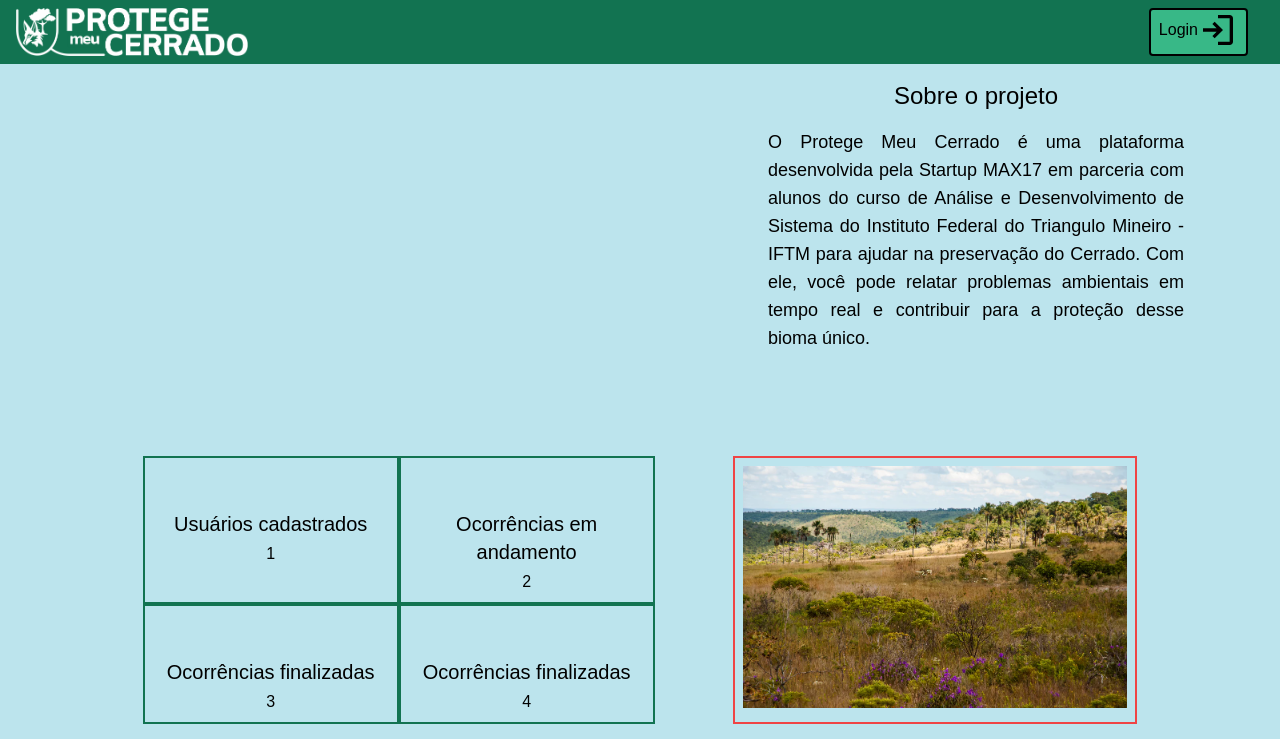
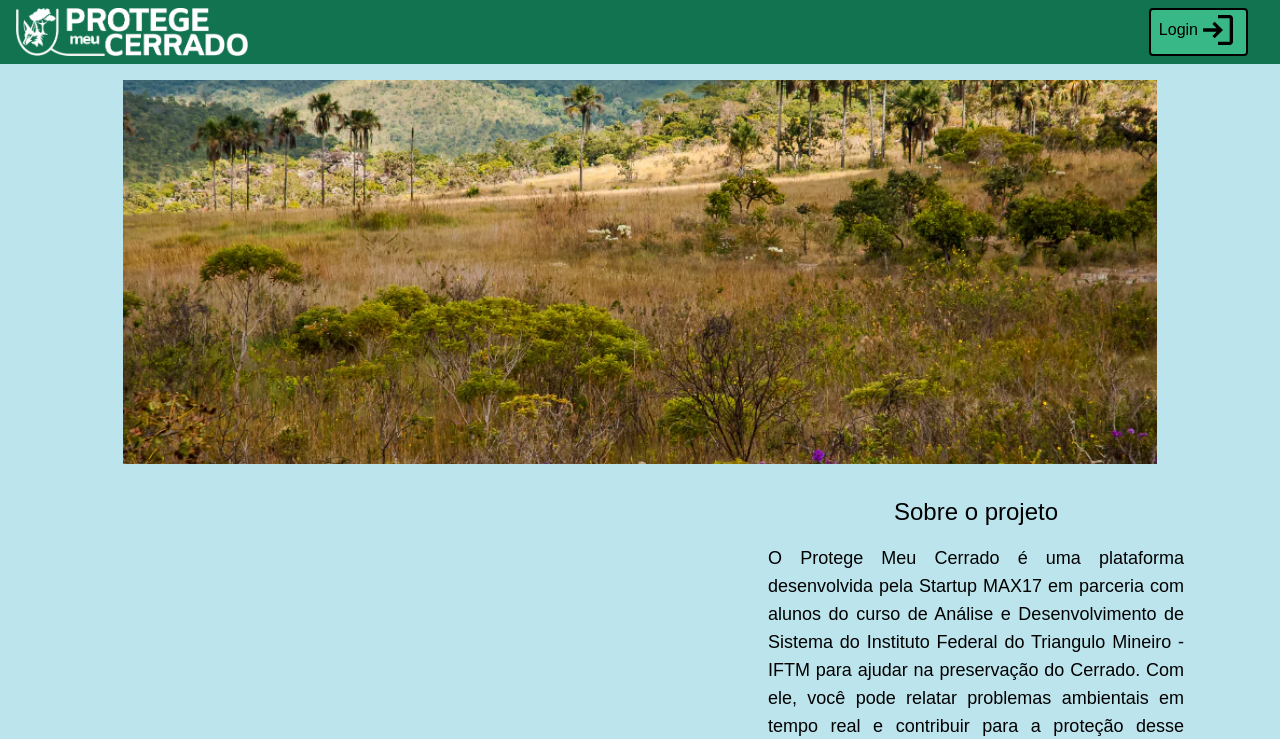
Before and after one commit to pedrohenriquefs17/Web-Protege-Meu-Cerrado, a Next.js app: page / in a window 1280 px wide. Shown: the top 739 px of the page. Built offline with nearby package versions, Linux system fonts and the light colour scheme; some icons are missing.

Commit message:
Mudança de posição do carousel

```diff
--- a/src/app/page.tsx
+++ b/src/app/page.tsx
@@ -3,10 +3,8 @@ import FrontPage from "components/FrontPage"
 const Home = () => {
   return (
     <>
-      <div>
-        <FrontPage />
-        {/* <Link className="button" href="/cadastro/ocorrencia">Vá para a página de ocorrencia</Link> */}
-      </div>
+      <FrontPage />
+      {/* <Link className="button" href="/cadastro/ocorrencia">Vá para a página de ocorrencia</Link> */}
     </>
   );
 }
--- a/src/components/Carousel/Carousel.tsx
+++ b/src/components/Carousel/Carousel.tsx
@@ -1,5 +1,6 @@
 'use client'
 
+import Image from 'next/image'
 import React, { useEffect, useState } from 'react'
 
 interface ICarouselProps {
@@ -18,11 +19,20 @@ const Carousel: React.FC<ICarouselProps> = ({ images }) => {
   }, [images.length])
 
   return (
-    <figure className="w-96">
-      <img
+    <figure className="relative mx-auto w-[95%] h-[30vw]">
+      {/* <img
         src={images[index]}
         className="h-full w-full"
         alt={`Imagem ${index + 1} do carrossel`}
+      /> */}
+      <Image
+        key={`carousel-image-${index}`}
+        src={images[index]}
+        alt={`Imagem ${index + 1} do carroussel`}
+        fill
+        style={{ objectFit: "cover" }}
+        quality={100}
+        sizes='100vw'
       />
     </figure>
   )
--- a/src/components/Carousel/CarouselWraper.tsx
+++ b/src/components/Carousel/CarouselWraper.tsx
@@ -3,10 +3,11 @@ import { getCarouselImages } from "app/utils/getCarouselImages"
 import Carousel from './Carousel'
 
 const CarouselWrapper: React.FC = async () => {
+  // recebe a url de todas imagens dispostas dentro de public/carousel
   const images = await getCarouselImages()
 
   return (
-    <div className='h-full border-2 border-red-500 p-2'>
+    <div className='relative w-full p-4'>
       <Carousel images={images} />
     </div>
   )
--- a/src/components/FrontPage/index.tsx
+++ b/src/components/FrontPage/index.tsx
@@ -11,6 +11,7 @@ const FrontPage = () => {
     return (
         <main className="px-20 bg-secondaryGray text-black">
             <Header />
+            <CarouselWrapper />
 
             <FlexWrapper>
                 <VideoPlayer videoUrl="https://www.youtube.com/watch?v=T92VCbyedMU " />
@@ -24,7 +25,6 @@ const FrontPage = () => {
                     <ApiInfo icon="ic:baseline-info" title="Ocorrências finalizadas" text={3} />
                     <ApiInfo icon="ic:baseline-info" title="Ocorrências finalizadas" text={4} />
                 </div>
-                <CarouselWrapper />
             </FlexWrapper>
 
             <FlexWrapper>
```
